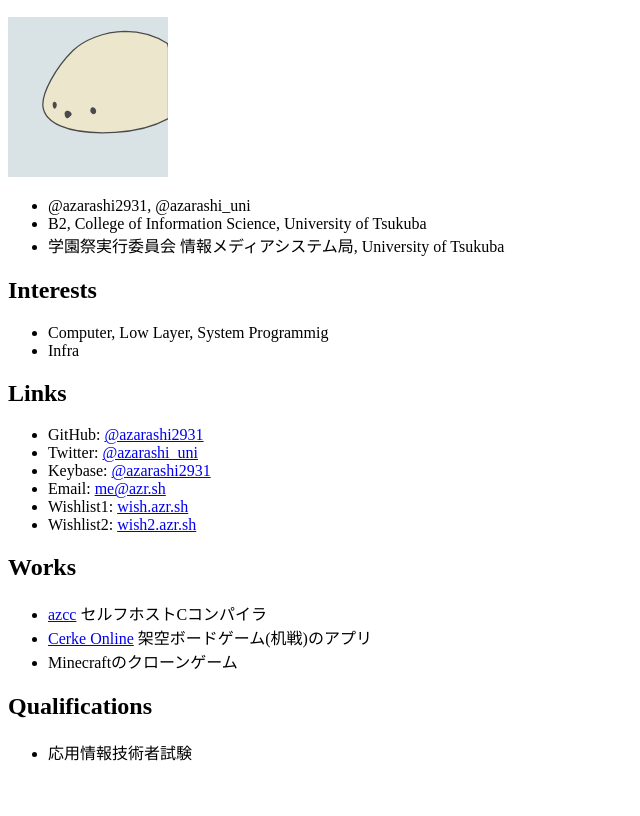
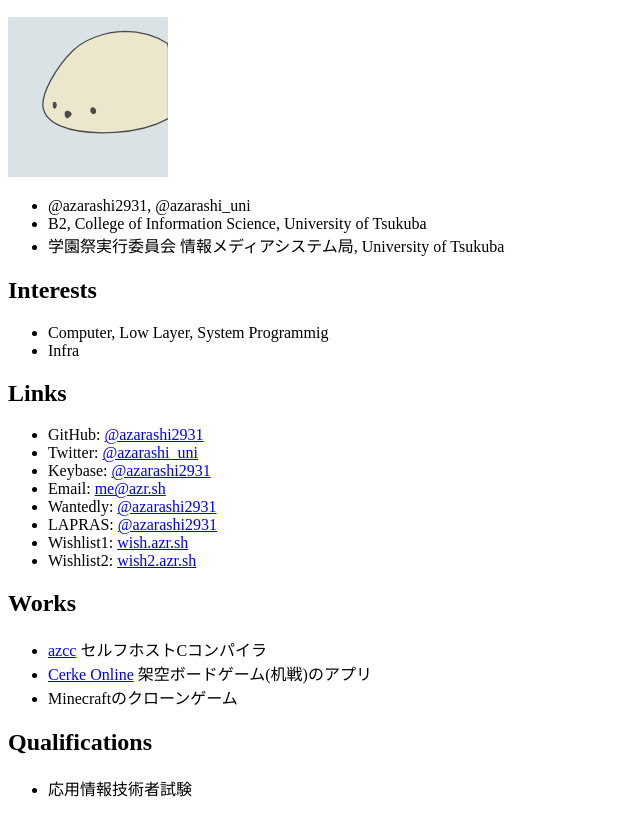
Before and after one commit to azrsh/azr.sh, a plain HTML site: page public/index.html in a window 1280 px wide. Shown: the part 110-926 px from the top of the page, without its empty margins (0-640 px from the left). Before the commit the page ends 890 px from the top, so only its background shows below. Drawn offline with Linux system fonts and the light colour scheme.

Commit message:
Update index.html

```diff
--- a/public/index.html
+++ b/public/index.html
@@ -34,6 +34,8 @@
             <li>Twitter: <a href="https://twitter.com/azarashi_uni">@azarashi_uni</a></li>
             <li>Keybase: <a href="https://keybase.io/azarashi2931">@azarashi2931</a></li>
             <li>Email: <a href="mailto:me@azr.sh">me@azr.sh</a></li>
+            <li>Wantedly: <a href="https://wantedly.com/azarashi2931">@azarashi2931</a></li>
+            <li>LAPRAS: <a href="https://lapras.com/public/azarashi2931">@azarashi2931</a></li>
             <li>Wishlist1: <a href="https://wish.azr.sh">wish.azr.sh</a></li>
             <li>Wishlist2: <a href="https://wish2.azr.sh">wish2.azr.sh</a></li>
         </ul>
```
